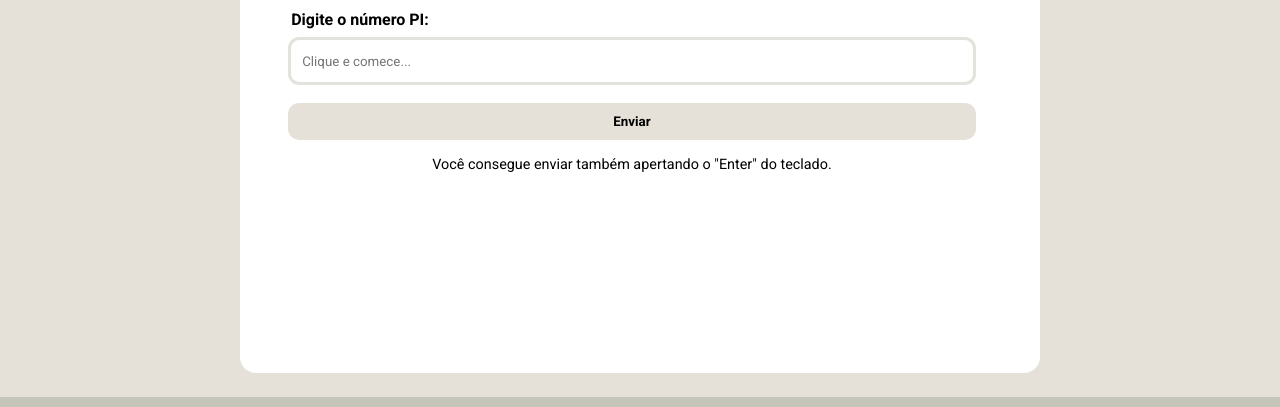
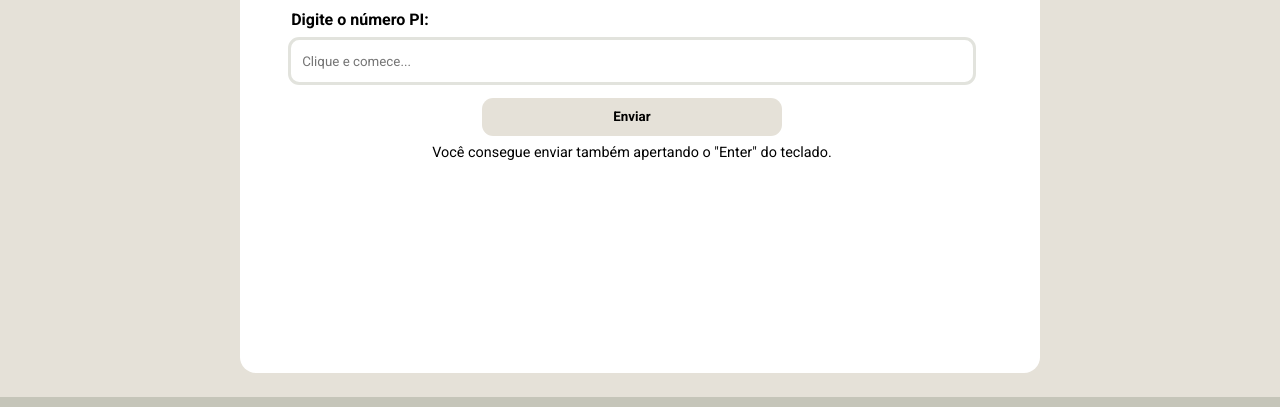
Before and after one commit to Lukiwo0/Memorizar-PI, a plain HTML site: page index.html in a window 1280 px wide. Shown: the part 371-778 px from the top of the page. Drawn offline with nearby package versions, Linux system fonts and the light colour scheme.

Commit message:
tentando arrumar bugs

```diff
--- a/index.html
+++ b/index.html
@@ -62,7 +62,9 @@
                     <br>
                     <div id="alert"></div>
 
-                    <button id="enviarResult">Enviar</button>
+                    <div class="box-button">
+                        <button id="enviarResult">Enviar</button>
+                    </div>
                     <p class="obs-test">Você consegue enviar também apertando o "Enter" do teclado.</p>
                     <div id="result"></div>
                 </div>
--- a/script-principal.js
+++ b/script-principal.js
@@ -11,23 +11,27 @@ function mostrarPI() {
 inputPI.addEventListener("paste", (event) => {
     event.preventDefault();
     alert.innerText = `Você não pode colar nada neste campo!`
+    console.log("Você não pode colar nada neste campo! - paste")
 });
 
 // Bloquear o arrastar
 inputPI.addEventListener("drop", (event) => {
     event.preventDefault();
     alert.innerText = `Você não pode arrastar nada neste campo!`
+    console.log("Você não pode arrastar nada neste campo!- drop")
 });
 
 // Bloquear recortar
 inputPI.addEventListener("cut", (event) => {
     event.preventDefault();
+    console.log("Você não pode recortar nada neste campo! - cut")
 })
 
 // Bloquear colar mobile e abrir o menu de contexto (copiar/colar/cortar)
 inputPI.addEventListener("contextmenu", (event) => {
     event.preventDefault();
     alert.innerText = `Você não pode colar nada neste campo!`
+    console.log("Você não pode colar nada neste campo! - contextmenu")
 })
 
 // Bloquear colar mobile pela área de transferência
@@ -35,6 +39,7 @@ inputPI.addEventListener("beforeinput", (event) => {
     if (event.inputType === "insertFromPaste") {
         event.preventDefault();
         alert.innerText = `Você não pode colar nada neste campo!`
+        console.log("Você não pode colar nada neste campo! - beforeinput")
     }
 })
 
@@ -43,6 +48,7 @@ inputPI.addEventListener("input", (event) => {
     if (event.inputType === "insertFromPaste") {
         event.preventDefault();
         alert.innerText = `Você não pode colar nada neste campo!`
+        console.log("Você não pode colar nada neste campo! - input")
     }
 })
 
@@ -51,14 +57,9 @@ inputPI.addEventListener("selectionchange", (event) => {
     if (document.getSelection().type === "Range") {
         inputPI.value = "";
         alert.innerText = `Você não pode colar nada neste campo!`
+        console.log("Você não pode colar nada neste campo! - selectionchange")
     }
 })
-
-// Bloquear colar mobile pela área de transferência
-window.onload = () => {
-    inputPI.onpaste = e => e.preventDefault();
-}
-
 
 textPI.addEventListener("copy", (event) => {
     event.preventDefault();
--- a/style-principal.css
+++ b/style-principal.css
@@ -138,13 +138,19 @@ body {
     border-color: black;
 }
 
+.box-button {
+    display: flex;
+    justify-content: center;
+    margin-top: .3rem;
+    margin-bottom: .5rem;
+}
+
 #enviarResult {
     background-color: var(--lightest-gray);
     border-radius: .7rem;
-    margin-top: .3rem;
-    margin-bottom: .5rem;
     padding: .7rem;
-    width: 100%;
+    width: 50%;
+    max-width: 300px;
     font-weight: bold;
 
     cursor: pointer;
```
